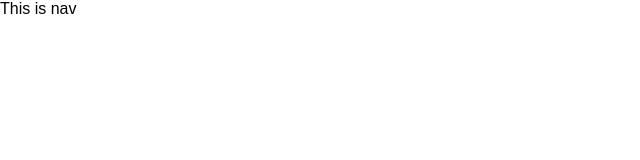
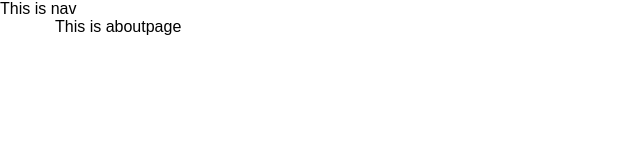
Before and after one commit to Topmewan/tv-base, a React (Create React App) app: page /about in a window 1280 px wide. Shown: the top 160 px of the page, without its empty margins (0-640 px from the left). Built offline with nearby package versions, Linux system fonts and the light colour scheme.

Commit message:
react router done

```diff
--- a/package.json
+++ b/package.json
@@ -8,6 +8,7 @@
     "@testing-library/user-event": "^12.8.3",
     "react": "^17.0.2",
     "react-dom": "^17.0.2",
+    "react-router-dom": "^5.3.0",
     "react-scripts": "4.0.3",
     "web-vitals": "^1.1.2"
   },
--- a/src/App.js
+++ b/src/App.js
@@ -1,14 +1,22 @@
 import './App.css';
 import Navbar from "./components/navbar";
+import {BrowserRouter as Router, Switch, Route, BrowserRouter} from "react-router-dom";
+import SinglePage from "./pages/Singlepage";
+import AboutPage from "./pages/Aboutpage";
+import HomePage from "./pages/Homepage";
 
 function App() {
   return (
-      <div>
+      <Router>
           <Navbar/>
-        <div className="container">
-
-        </div>
-      </div>
+          <div className="container">
+              <Switch>
+                  <Route exact path='/' component={HomePage}/>
+                  <Route exact path='/about' component={AboutPage}/>
+                  <Route path='/show/:id' component={SinglePage}/>
+              </Switch>
+          </div>
+      </Router>
 
   );
 }
--- a/src/components/navbar.js
+++ b/src/components/navbar.js
@@ -6,6 +6,6 @@ const Navbar = () => {
             This is nav
         </div>
     );
-}
+};
 
 export default Navbar;
--- /dev/null
+++ b/src/pages/Aboutpage.js
@@ -0,0 +1,9 @@
+const AboutPage = () => {
+    return(
+        <div className="aboutpage">
+            This is aboutpage
+        </div>
+    );
+};
+
+export default AboutPage;
--- /dev/null
+++ b/src/pages/Homepage.js
@@ -0,0 +1,9 @@
+const HomePage = () => {
+    return(
+        <div className="homepage">
+            This is homepage
+        </div>
+    );
+};
+
+export default HomePage;
--- /dev/null
+++ b/src/pages/Singlepage.js
@@ -0,0 +1,9 @@
+const SinglePage = () => {
+    return(
+        <div className="singlepage">
+            This is single
+        </div>
+    );
+};
+
+export default SinglePage;
```
Also changed, not shown: 1 other file (tests, documents, lock files or other folders).
